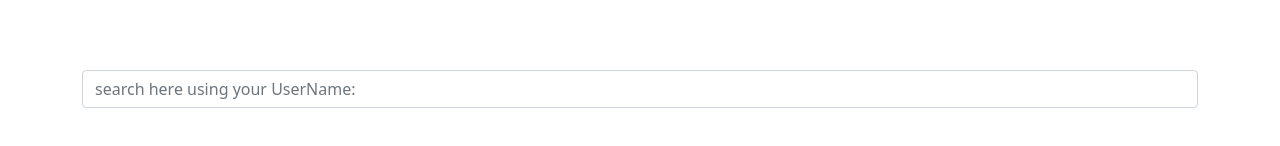
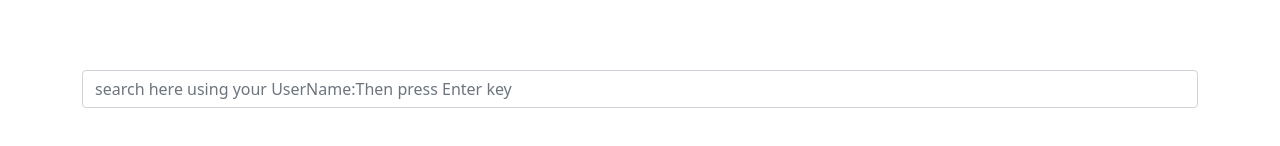
Before and after one commit to denis-ligare254/Naming-search, an Angular app: page / in a window 1280 px wide. Shown: the part 162-308 px from the top of the page. Built offline with nearby package versions, Linux system fonts and the light colour scheme.

Commit message:
more on input checkbox

```diff
--- a/src/app/profile/profile.component.html
+++ b/src/app/profile/profile.component.html
@@ -5,7 +5,7 @@
 A single page application for searching github users and repositories. The site uses the Github API to perform searches on Github, and display the results to the users</p>
 <form action="" class="search-form">
     <div class="form-group">
-        <input type="text" class="form-control" [(ngModel)]="username" name="username" (keyup)="findProfile()" placeholder="search here using your UserName:">
+        <input type="text" class="form-control" [(ngModel)]="username" name="username" (keyup)="findProfile()" placeholder="search here using your UserName:Then press Enter key">
     </div>
 </form>
 
```
